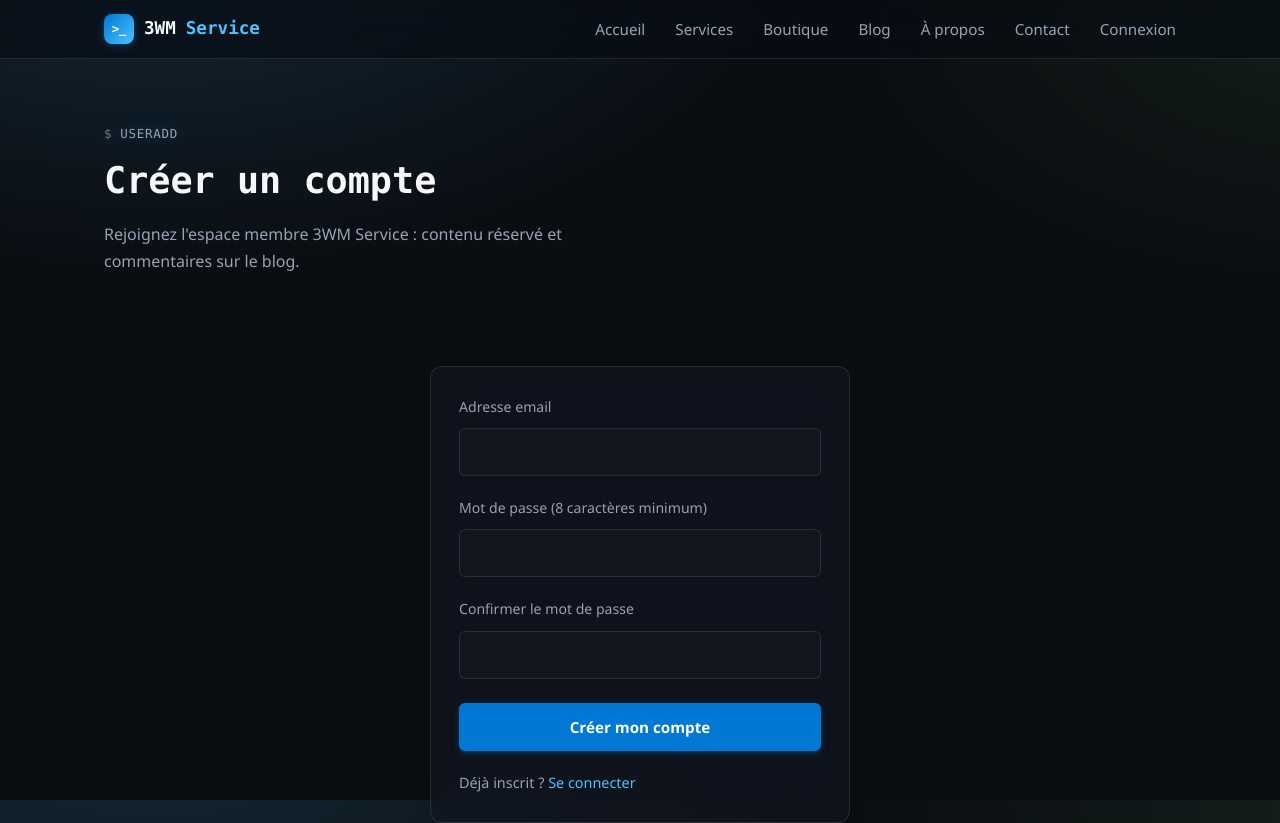
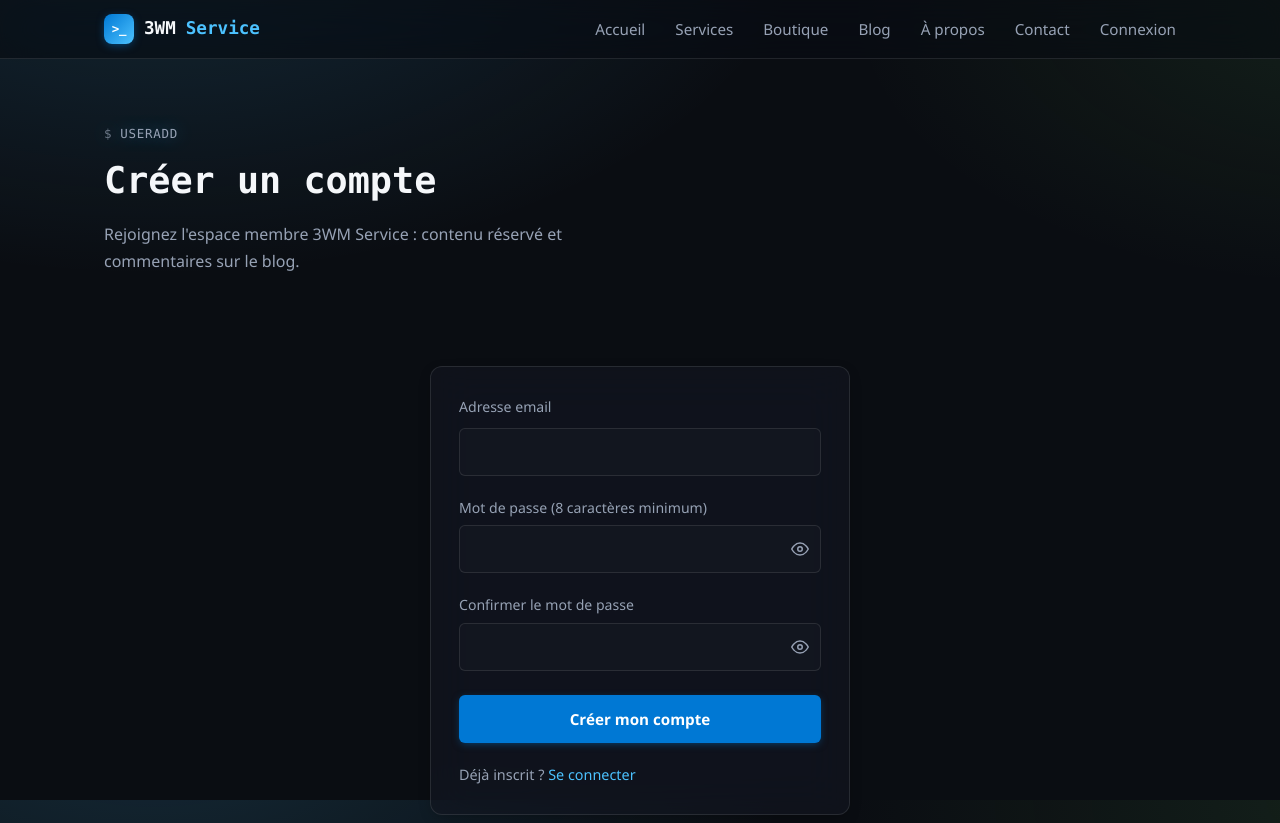
Before and after one commit to lhommedumilieu/3wm-service-site, a React (Vite) app: page /inscription in a window 1280 px wide. Shown: the top 823 px of the page. Built offline with nearby package versions, Linux system fonts and the light colour scheme.

Commit message:
Ajoute le bouton afficher/masquer le mot de passe

```diff
--- a/src/pages/Inscription.jsx
+++ b/src/pages/Inscription.jsx
@@ -1,6 +1,7 @@
 import { useState } from 'react'
 import { Link } from 'react-router-dom'
 import { useAuth } from '../context/AuthContext.jsx'
+import PasswordField from '../components/PasswordField.jsx'
 
 export default function Inscription() {
   const { signUp, isConfigured } = useAuth()
@@ -61,15 +62,29 @@ export default function Inscription() {
               <p>Un email de confirmation vient de vous être envoyé. Cliquez sur le lien qu'il contient pour activer votre compte, puis revenez vous <Link to="/connexion">connecter</Link>.</p>
             </div>
           ) : (
-            <form onSubmit={handleSubmit} className="card" style={{ maxWidth: 420, margin: '0 auto' }}>
+            <form onSubmit={handleSubmit} className="contact-form card" style={{ maxWidth: 420, margin: '0 auto' }}>
               <label htmlFor="email">Adresse email</label>
               <input id="email" type="email" required value={email} onChange={(e) => setEmail(e.target.value)} autoComplete="email" />
 
-              <label htmlFor="password" style={{ marginTop: 16 }}>Mot de passe (8 caractères minimum)</label>
-              <input id="password" type="password" required minLength={8} value={password} onChange={(e) => setPassword(e.target.value)} autoComplete="new-password" />
+              <PasswordField
+                id="password"
+                label="Mot de passe (8 caractères minimum)"
+                value={password}
+                onChange={(e) => setPassword(e.target.value)}
+                autoComplete="new-password"
+                minLength={8}
+                style={{ marginTop: 16 }}
+              />
 
-              <label htmlFor="confirm" style={{ marginTop: 16 }}>Confirmer le mot de passe</label>
-              <input id="confirm" type="password" required minLength={8} value={confirm} onChange={(e) => setConfirm(e.target.value)} autoComplete="new-password" />
+              <PasswordField
+                id="confirm"
+                label="Confirmer le mot de passe"
+                value={confirm}
+                onChange={(e) => setConfirm(e.target.value)}
+                autoComplete="new-password"
+                minLength={8}
+                style={{ marginTop: 16 }}
+              />
 
               {error && <p style={{ color: '#e5484d', marginTop: 12 }}>{error}</p>}
 
```
